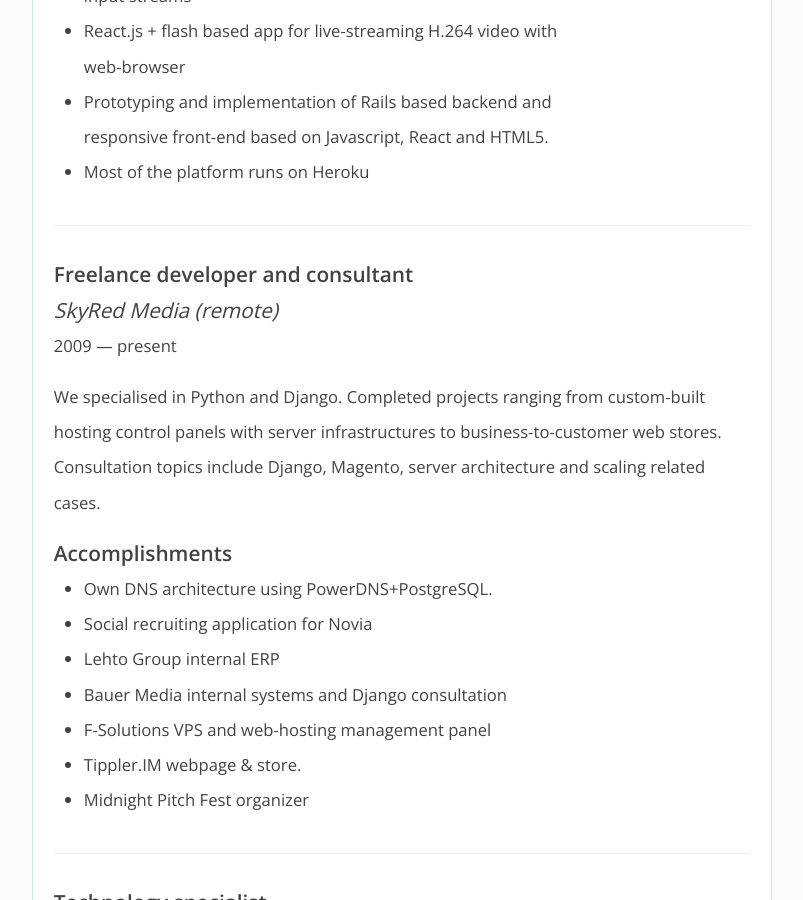
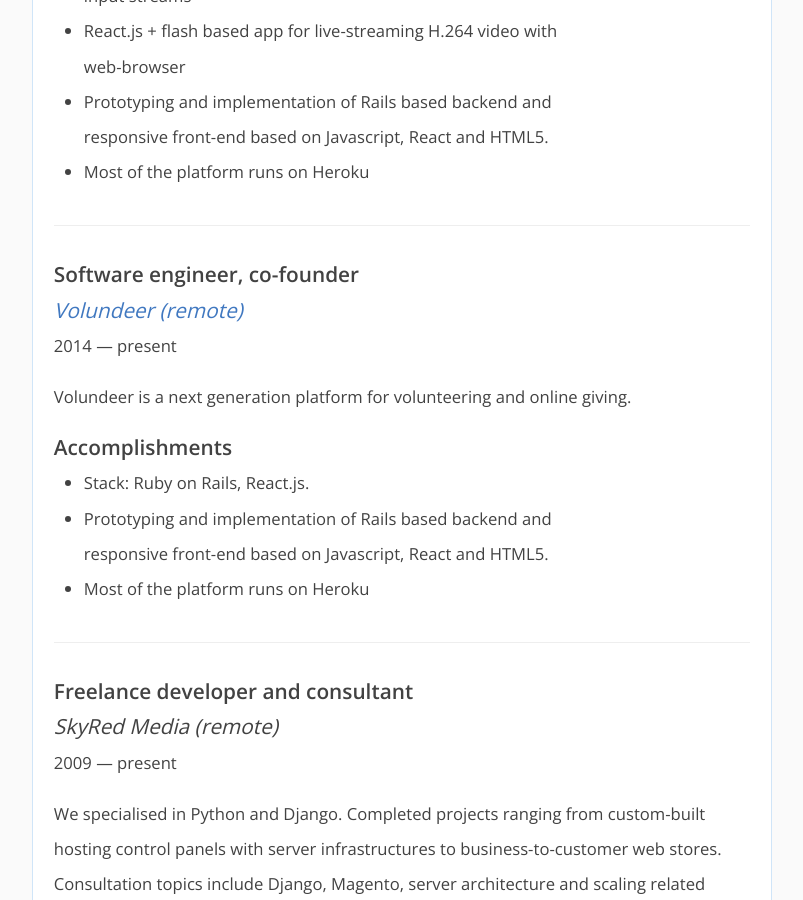
Before and after one commit to jrasanen/jrasanen.github.io, a Jekyll site: the page built from resume.html, in a window 1280 px wide and 900 px high, scrolled down 2295 px. Shown: the whole window, without its empty margins (238-1041 px from the left). Built offline with Jekyll 4.4.1, drawn with Linux system fonts in a browser that asks for light colours.

Commit message:
Updated employments, added links

```diff
--- a/resume.html
+++ b/resume.html
@@ -147,7 +147,7 @@
 
   <div class="employment">
    <h4>Software engineer</h4>
-   <em>Soma Media Inc (remote)</em>
+   <em><a href="https://somanen.com/">Soma Media Inc (remote)</a></em>
    <p>2014 &mdash; present</p>
    <p>
      Social-network platform &amp; tools for streamers and vloggers built with Ruby on Rails and React.js.
@@ -170,6 +170,28 @@
     </ul>
   </div>
 
+
+  <div class="employment">
+   <h4>Software engineer, co-founder</h4>
+   <em><a href="http://volundeer.com/">Volundeer (remote)</a></em>
+   <p>2014 &mdash; present</p>
+   <p>
+     Volundeer is a next generation platform for volunteering and online giving.
+   </p>
+
+   <strong>Accomplishments</strong>
+   <ul>
+     <li>
+       Stack: Ruby on Rails, React.js.
+     </li>
+     <li>
+       Prototyping and implementation of Rails based backend and responsive front-end based on Javascript, React and HTML5.
+     </li>
+     <li>
+       Most of the platform runs on Heroku
+     </li>
+    </ul>
+  </div>
 
   <div class="employment">
     <h4>Freelance developer and consultant</h4>
```
Also changed, not shown: index.html (+12 -0 lines).
